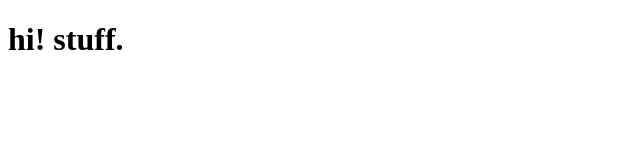
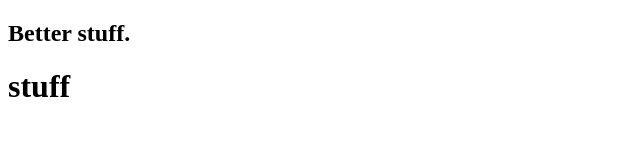
Before and after one commit to andrewarena/testRepo, a plain HTML site: page index.html in a window 1280 px wide. Shown: the whole page, without its empty margins (0-640 px from the left). Drawn offline with Linux system fonts and the light colour scheme.

Commit message:
more cooler stuff

```diff
--- a/index.html
+++ b/index.html
@@ -5,7 +5,7 @@
 </head>
 <body>
 
-  <h1>hi!  stuff.</h1>
-
+  <h2 async>Better stuff.</h2>
+  <h1>stuff</h1>
 </body>
 </html>
```
